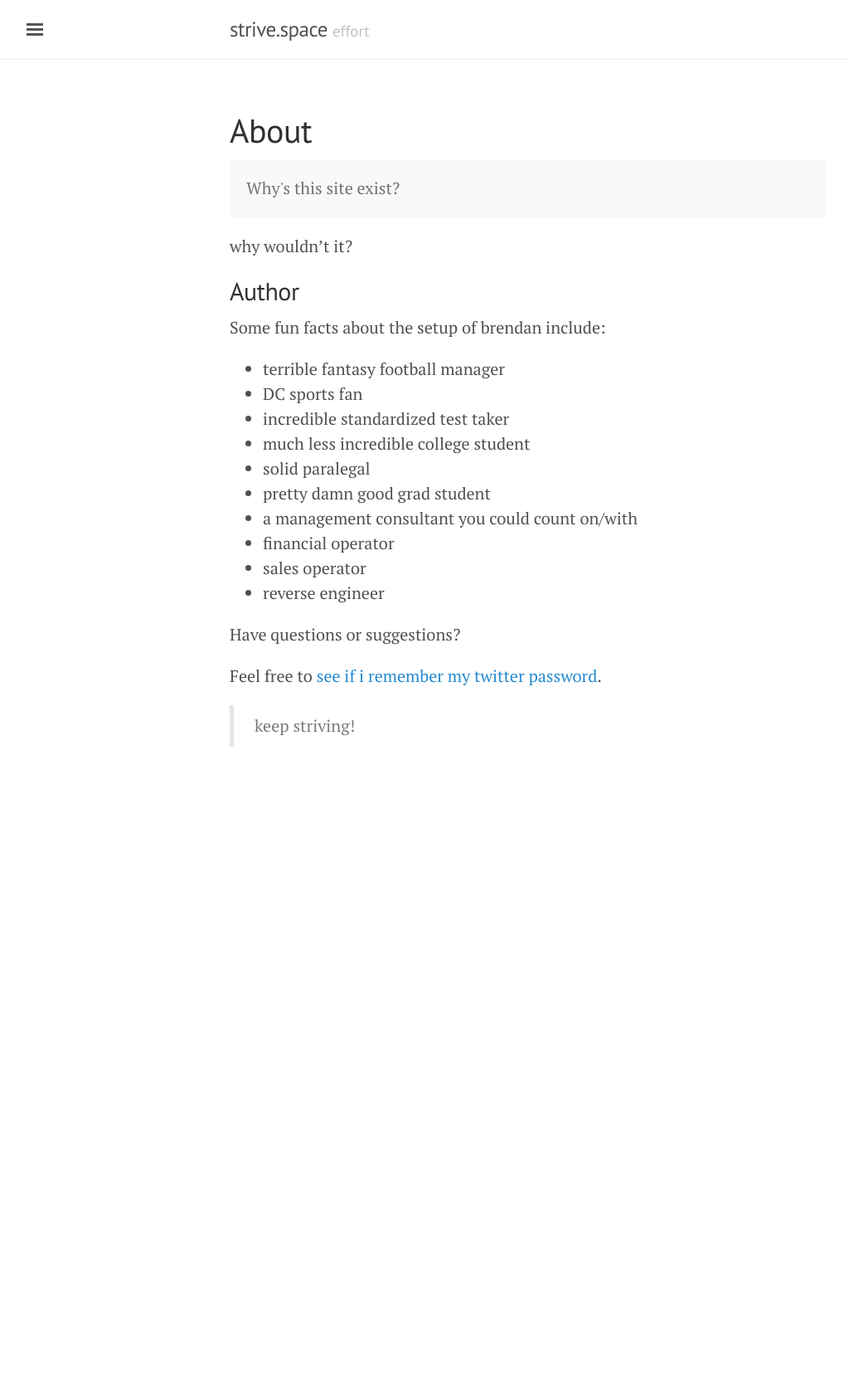
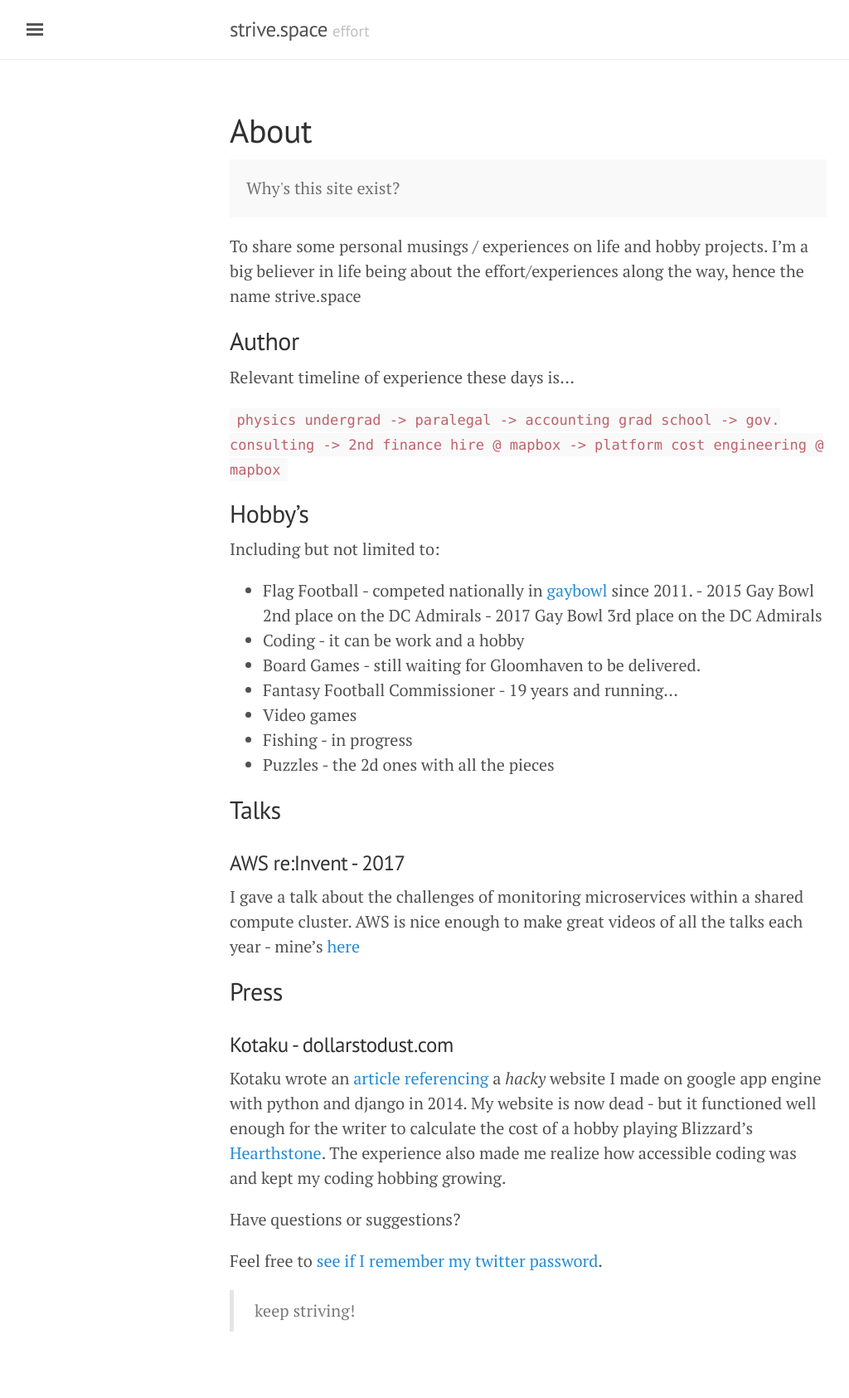
Before and after one commit to brendanmcfarland/brendanmcfarland.github.io, a Jekyll site: the page built from about.md, in a window 1280 px wide. Shown: the whole page at 83% size, without its empty margins (3-1027 px from the left). Built offline with Jekyll 4.4.1, drawn with Linux system fonts in a browser that asks for light colours; before the commit the page ends 980 px from its top, so only the background shows below that.

Commit message:
update about

````diff
--- a/about.md
+++ b/about.md
@@ -7,26 +7,41 @@ title: About
   Why's this site exist?
 </p>
 
-why wouldn't it?
+To share some personal musings / experiences on life and hobby projects. I'm a big believer in life being about the effort/experiences along the way, hence the name strive.space
 
 ## Author
 
-Some fun facts about the setup of brendan include:
+Relevant timeline of experience these days is...
 
-* terrible fantasy football manager
-* DC sports fan
-* incredible standardized test taker
-* much less incredible college student
-* solid paralegal
-* pretty damn good grad student
-* a management consultant you could count on/with
-* financial operator
-* sales operator
-* reverse engineer
+```physics undergrad -> paralegal -> accounting grad school -> gov. consulting -> 2nd finance hire @ mapbox -> platform cost engineering @ mapbox```
 
+## Hobby's
+
+Including but not limited to:
+ - Flag Football - competed nationally in [gaybowl](http://gaybowl.org/) since 2011.
+ 	- 2015 Gay Bowl 2nd place on the DC Admirals
+ 	- 2017 Gay Bowl 3rd place on the DC Admirals
+ - Coding - it can be work and a hobby
+ - Board Games - still waiting for Gloomhaven to be delivered.
+ - Fantasy Football Commissioner - 19 years and running...
+ - Video games
+ - Fishing - in progress
+ - Puzzles - the 2d ones with all the pieces
+
+## Talks
+
+### AWS re:Invent - 2017
+
+I gave a talk about the challenges of monitoring microservices within a shared compute cluster. AWS is nice enough to make great videos of all the talks each year - mine's [here](https://www.youtube.com/watch?v=-GqfajeVb3c)
+
+## Press
+
+### Kotaku - dollarstodust.com
+
+Kotaku wrote an [article referencing](https://kotaku.com/hours-to-earn-an-average-professional-deck-in-hearthson-1635943268/all) a _hacky_ website I made on google app engine with python and django in 2014. My website is now dead - but it functioned well enough for the writer to calculate the cost of a hobby playing Blizzard's [Hearthstone](https://playhearthstone.com/en-us/). The experience also made me realize how accessible coding was and kept my coding hobbing growing.
 
 Have questions or suggestions?
 
-Feel free to [see if i remember my twitter password](https://twitter.com/brendanmcfarlan).
+Feel free to [see if I remember my twitter password](https://twitter.com/brendanmcfarlan).
 
 >keep striving!
````
Also changed, not shown: _posts/2018-01-02-content-time.md (added, +6 -0 lines), 1 other file.
